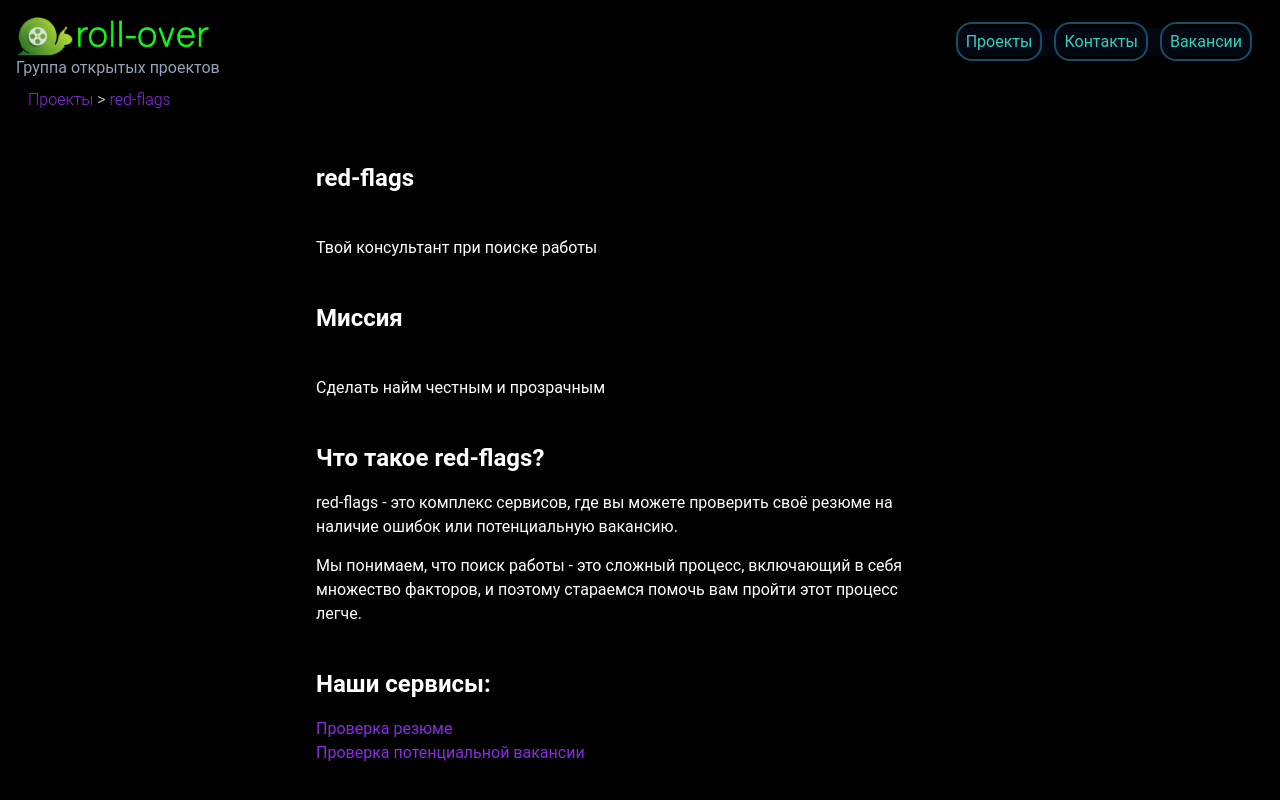
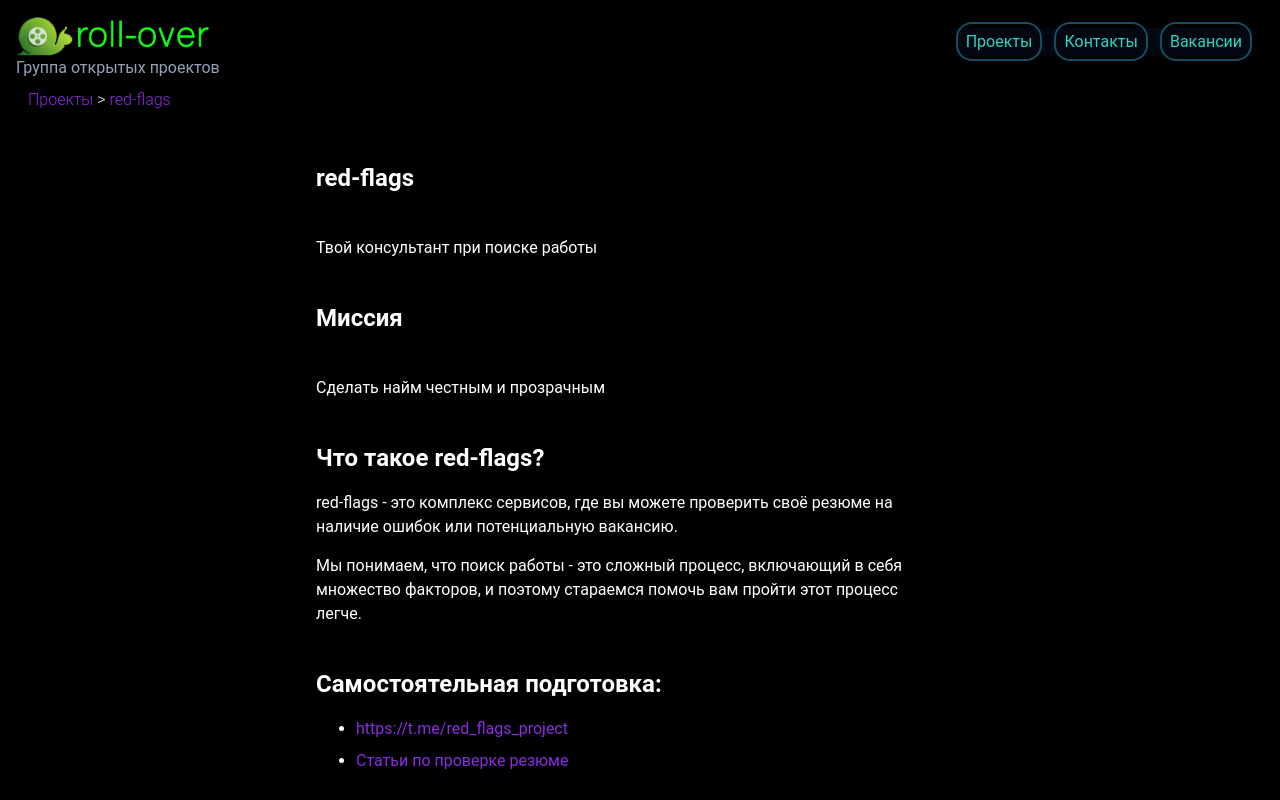
Before and after one commit to roll-over/landing, a SvelteKit app: page /projects/red-flags in a window 1280 px wide. Built offline with nearby package versions, Linux system fonts and the light colour scheme.

Commit message:
add cross links

```diff
--- a/src/routes/+page.svelte
+++ b/src/routes/+page.svelte
@@ -24,6 +24,21 @@
       <li>Сделать процесс обучения новой профессии простым</li>
     </ul>
   </section>
+
+  <section>
+    <h2>Смотрите так же:</h2>
+    <ul class="list-disc pl-10 grid grid-col gap-2">
+      <li>
+        <a href="/projects"> Наши проекты </a>
+      </li>
+      <li>
+        <a href="/vacancies"> Вакансии </a>
+      </li>
+      <li>
+        <a href="/contacts"> Контакты </a>
+      </li>
+    </ul>
+  </section>
 </div>
 
 <style lang="postcss">
--- a/src/routes/contacts/+page.svelte
+++ b/src/routes/contacts/+page.svelte
@@ -15,6 +15,11 @@
       title: "Подписывайтесь на нас:",
       description: "Twitter",
     },
+    {
+      href: "https://github.com/roll-over",
+      title: "Подключайтейсь к нам в open source:",
+      description: "Github",
+    },
   ];
 </script>
 
--- a/src/routes/projects/red-flags/+page.svelte
+++ b/src/routes/projects/red-flags/+page.svelte
@@ -9,7 +9,6 @@
 </script>
 
 <div class="flex flex-col gap-10 p-10 sm:pl-3 w-full max-w-2xl justify-left">
-
   <h2>red-flags</h2>
   <p>Твой консультант при поиске работы</p>
   <h2>Миссия</h2>
@@ -29,8 +28,23 @@
     </p>
   </section>
   <section>
+    <h2>Самостоятельная подготовка:</h2>
+    <ul class="list-disc pl-10 grid grid-col gap-2">
+      <li>
+        <a href="https://t.me/red_flags_project"
+          >https://t.me/red_flags_project</a
+        >
+      </li>
+      <li>
+        <a href="/projects/red-flags/employee/check-cv/posts"
+          >Статьи по проверке резюме</a
+        >
+      </li>
+    </ul>
+  </section>
+  <section>
     <h2>Наши сервисы:</h2>
-    <ul>
+    <ul class="list-disc pl-10 grid grid-col gap-2">
       <li>
         <a href="/projects/red-flags/employee/check-cv"> Проверка резюме </a>
       </li>
```
